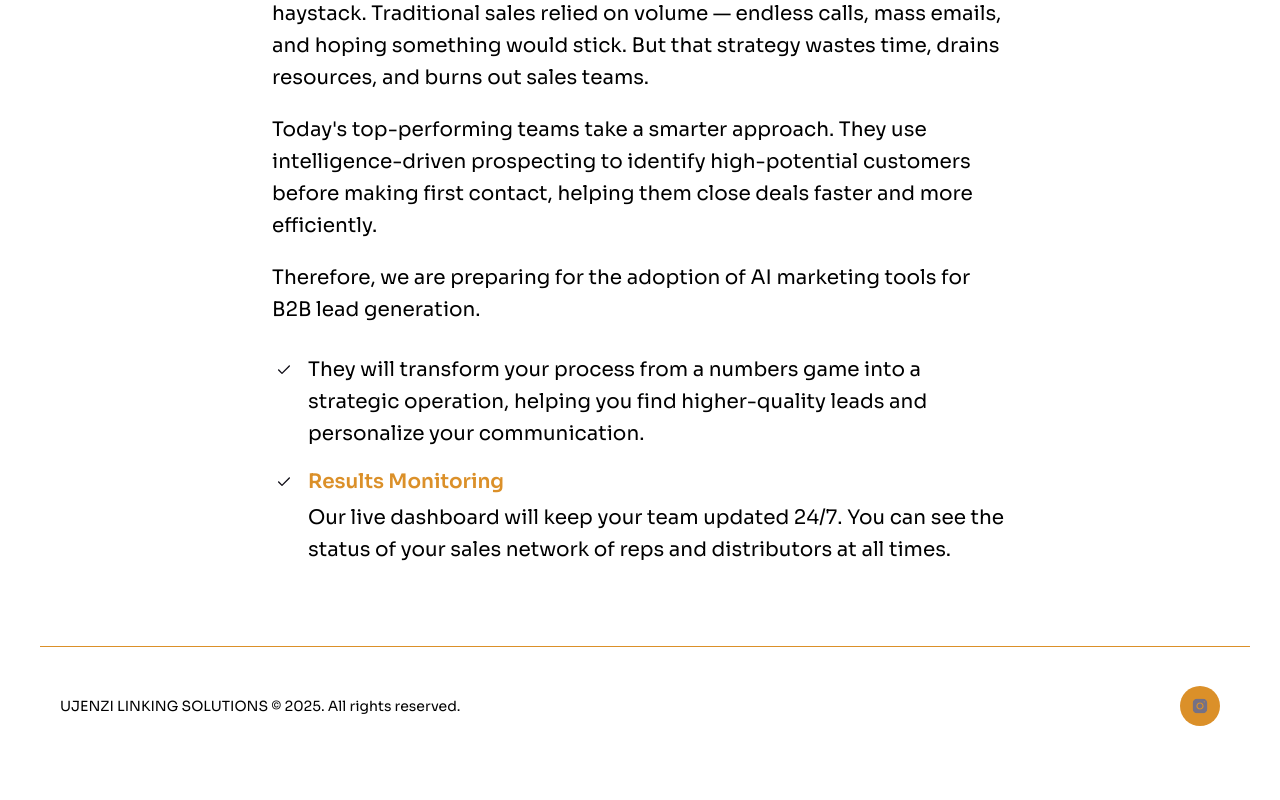
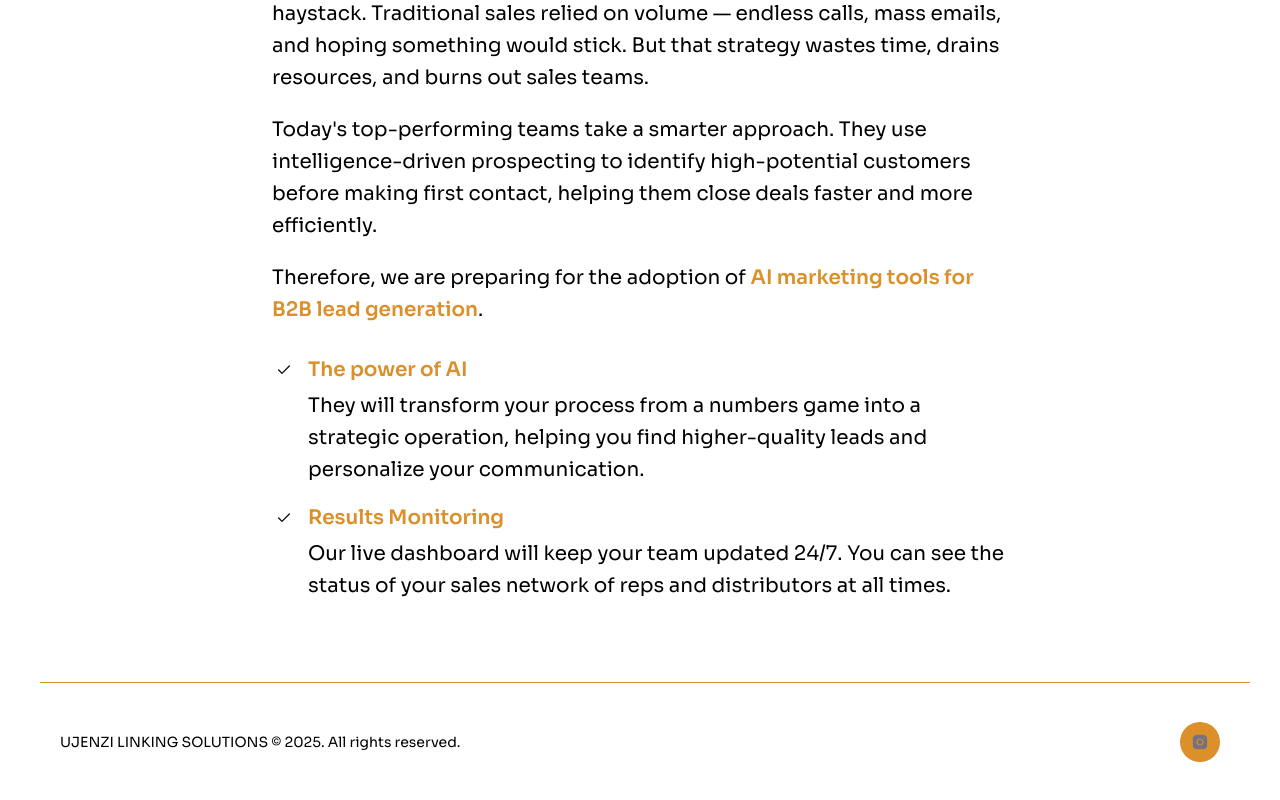
Before and after one commit to justaguyeu/ujenzilinkingsolutions2025, a React (Vite) app: page /future in a window 1280 px wide. Shown: the part 698-1498 px from the top of the page. Before the commit the page ends 1464 px from the top, so only its background shows below. Built offline with nearby package versions, Linux system fonts and the light colour scheme.

Commit message:
the future

```diff
--- a/src/components/Future.jsx
+++ b/src/components/Future.jsx
@@ -83,19 +83,21 @@ const Future = () => {
             </p>
 
             <p className="body-1 text-n-2">
-              Therefore, we are preparing for the adoption of AI marketing tools for B2B
-              lead generation.
+              Therefore, we are preparing for the adoption of <span className="text-color-1 font-semibold">AI marketing tools for B2B
+              lead generation</span>.
             </p>
 
             {/* Bullet points */}
             <ul className="space-y-4 pt-2">
               <li className="flex items-start gap-3">
                 <img src={check} width={24} height={24} alt="" className="mt-1 flex-shrink-0" />
+                <div>
+                <p className="body-1 text-color-1 font-bold mb-1">The power of AI </p>
                 <p className="body-1 text-n-2">
                   They will transform your process from a numbers game into a strategic
                   operation, helping you find higher-quality leads and personalize your
                   communication.
-                </p>
+                </p></div>
               </li>
               <li className="flex items-start gap-3">
                 <img src={check} width={24} height={24} alt="" className="mt-1 flex-shrink-0" />
```
